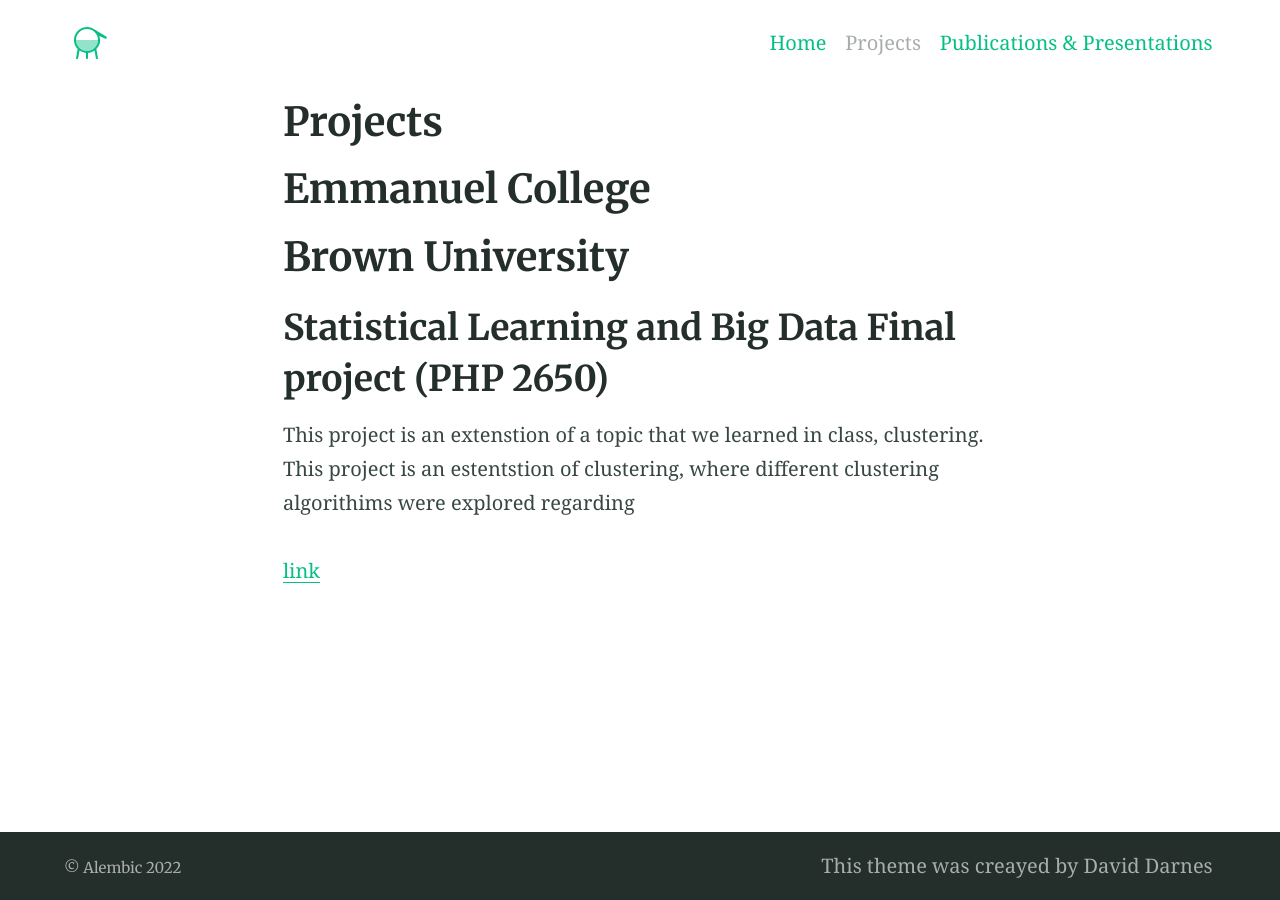
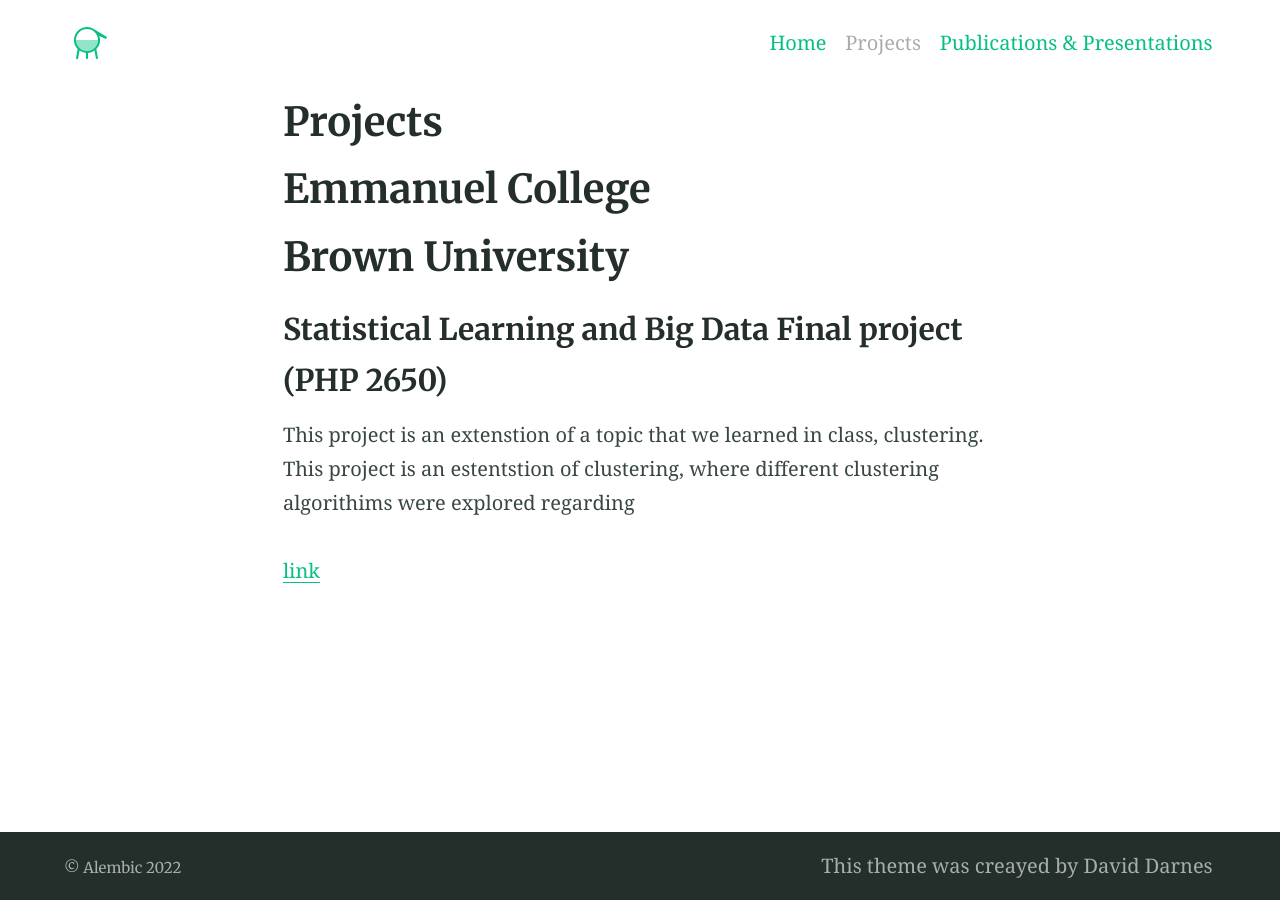
Before and after one commit to timhedspeth/timhedspeth.github.io, a Jekyll site: the page built from projects.md, in a window 1280 px wide. Built offline with Jekyll 4.4.1, drawn with Linux system fonts in a browser that asks for light colours.

```diff
--- a/projects.md
+++ b/projects.md
@@ -9,7 +9,7 @@ title: Projects
 # Brown University
 
 
-## Statistical Learning and Big Data Final project (PHP 2650)
+### Statistical Learning and Big Data Final project (PHP 2650)
 This project is an extenstion of a topic that we learned in class, clustering. This project is an estentstion of clustering, where different clustering algorithims were explored regarding
 
 [link](php2650final.md)
```
